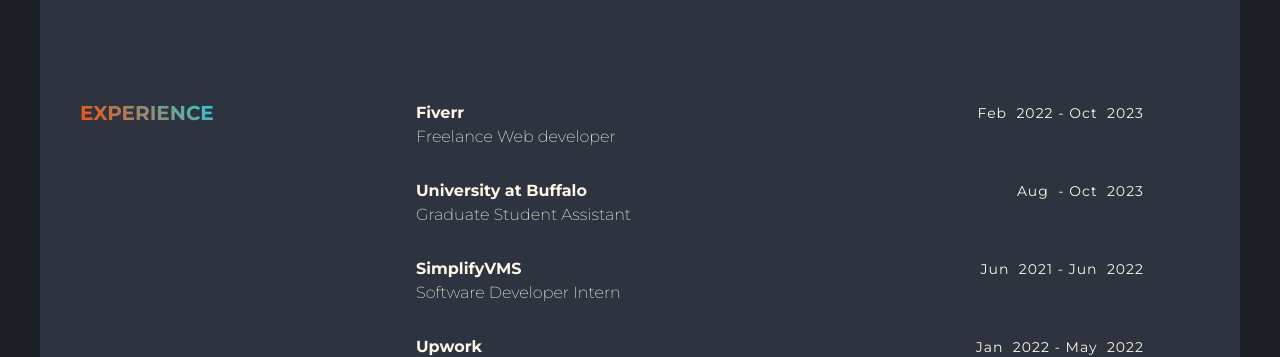
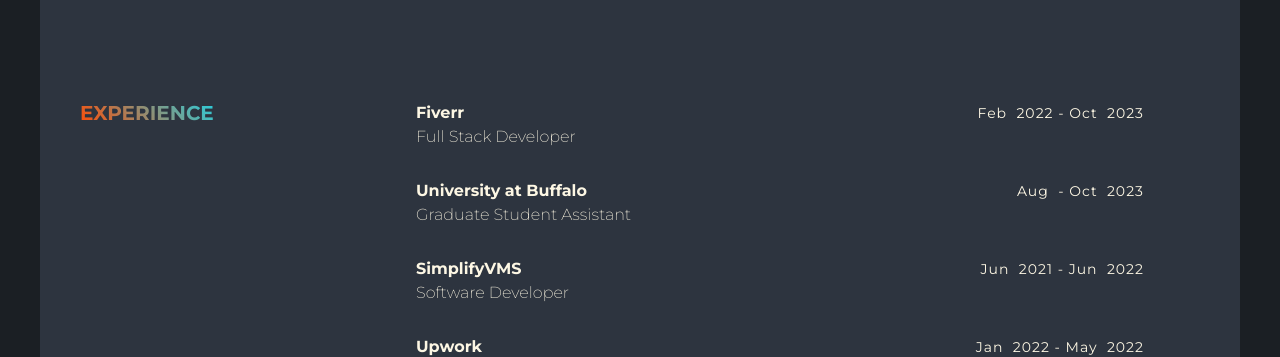
Before and after one commit to sricharan18/portfolio, a React (Create React App) app: page / in a window 1280 px wide. Shown: the part 1400-1757 px from the top of the page. Built offline with nearby package versions, Linux system fonts and the light colour scheme.

Commit message:
'about_content_changed'

```diff
--- a/src/components/about.js
+++ b/src/components/about.js
@@ -77,7 +77,7 @@
                             <div className="exp-company-title">Fiverr</div>
                             <div className="exp-served">Feb&nbsp; 2022 - Oct&nbsp; 2023</div>
                         </div>
-                        <div>Freelance Web developer</div>
+                        <div>Full Stack Developer</div>
                     </div>
 
                     <div className="exp">
@@ -93,7 +93,7 @@
                             <div className="exp-company-title">SimplifyVMS</div>
                             <div className="exp-served">Jun&nbsp; 2021 - Jun&nbsp; 2022</div>
                         </div>
-                        <div>Software Developer Intern</div>
+                        <div>Software Developer</div>
                     </div>
 
                     <div className="exp">
```
